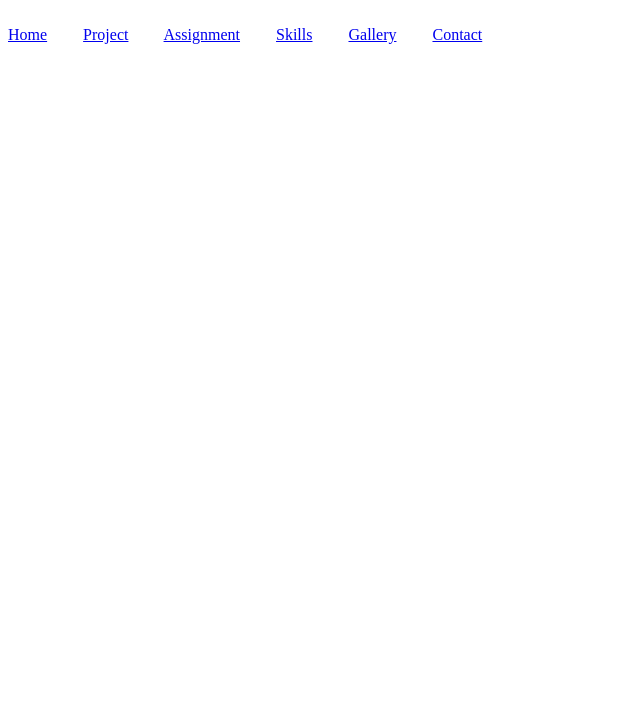
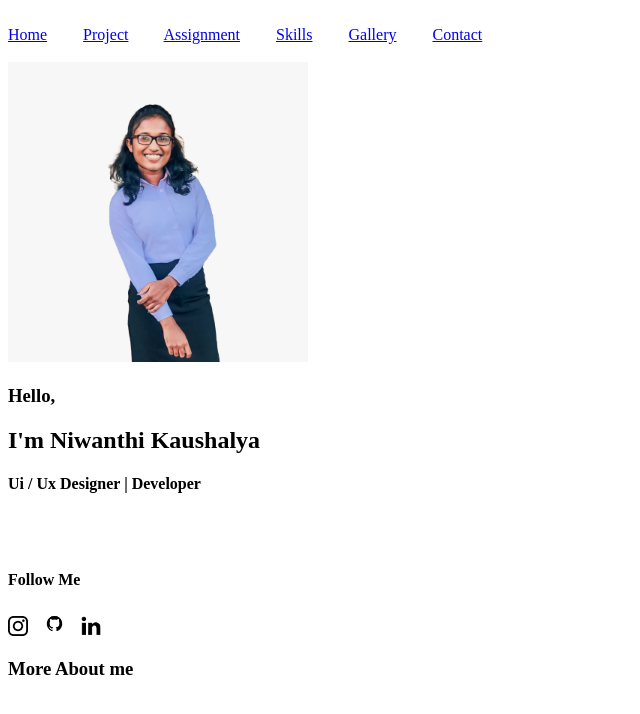
Before and after one commit to Kaushalya13/Assignment_02, a plain HTML site: page 01_HTML/index.html in a window 1280 px wide. Shown: the whole page, without its empty margins (0-640 px from the left). Drawn offline with Linux system fonts and the light colour scheme.

Commit message:
Adding home section

```diff
--- a/01_HTML/index.html
+++ b/01_HTML/index.html
@@ -18,5 +18,32 @@
     </nav>
 </section>
 
+<br>
+<main>
+    <section>
+        <img src="../assets/main.png" alt="" width="300">
+    </section>
+
+    <section>
+        <h3>Hello,</h3>
+        <h2>I'm Niwanthi Kaushalya</h2>
+        <h4>Ui / Ux Designer | Developer </h4>
+    </section>
+
+    <br><br>
+    <section>
+        <h4>Follow Me</h4>
+        <img src="../assets/instagram.png" alt="" width="20">
+        <img src="../assets/github-1.png" alt="" width="45">
+        <img src="../assets/linkind.png" alt="" width="20">
+    </section>
+
+    <section>
+        <nav>
+            <h3>More About me</h3>
+        </nav>
+    </section>
+</main>
+
 </body>
 </html>
```
Also changed, not shown: assets/github-1.png (added), assets/linkind.png (added).
